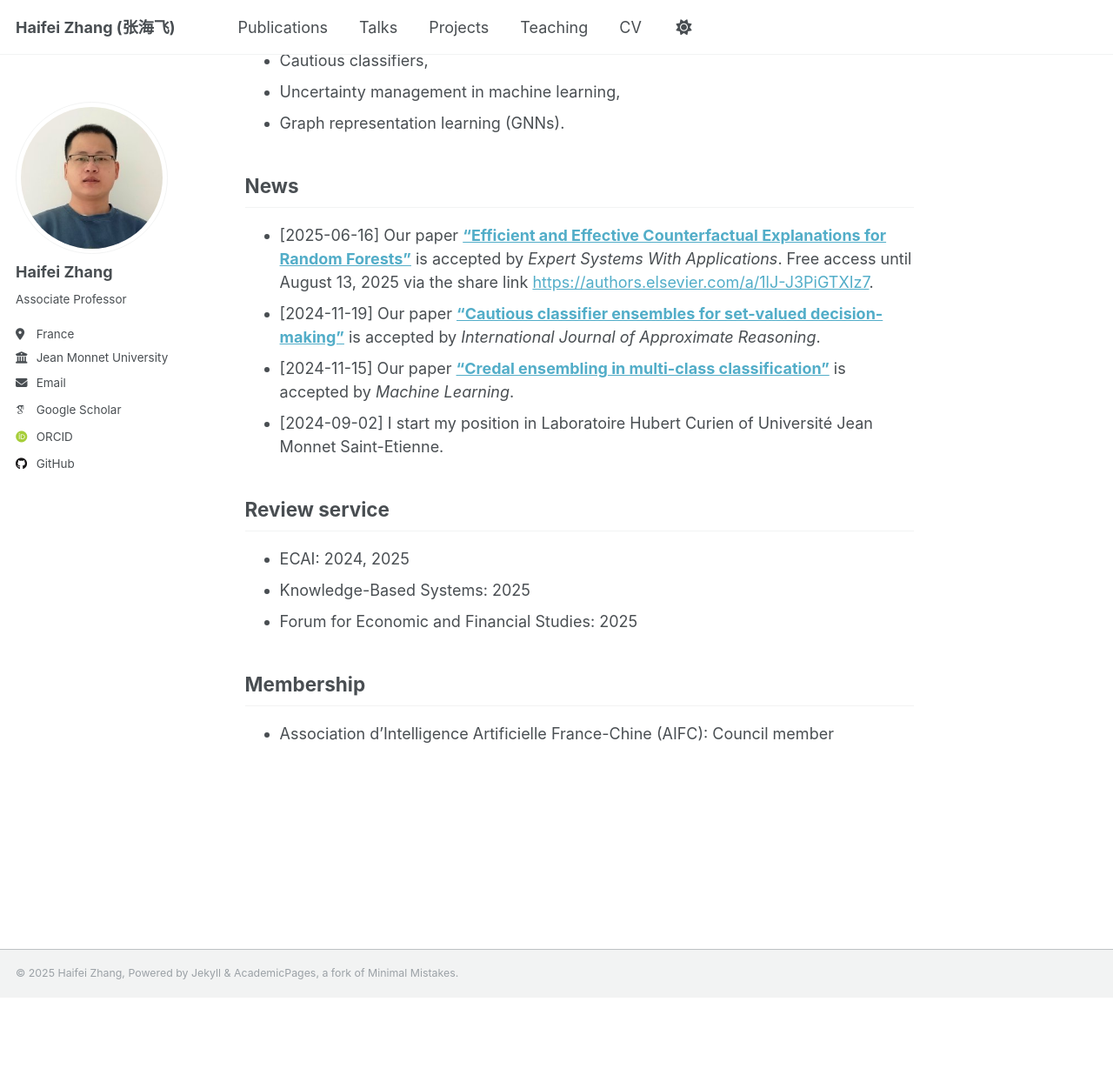
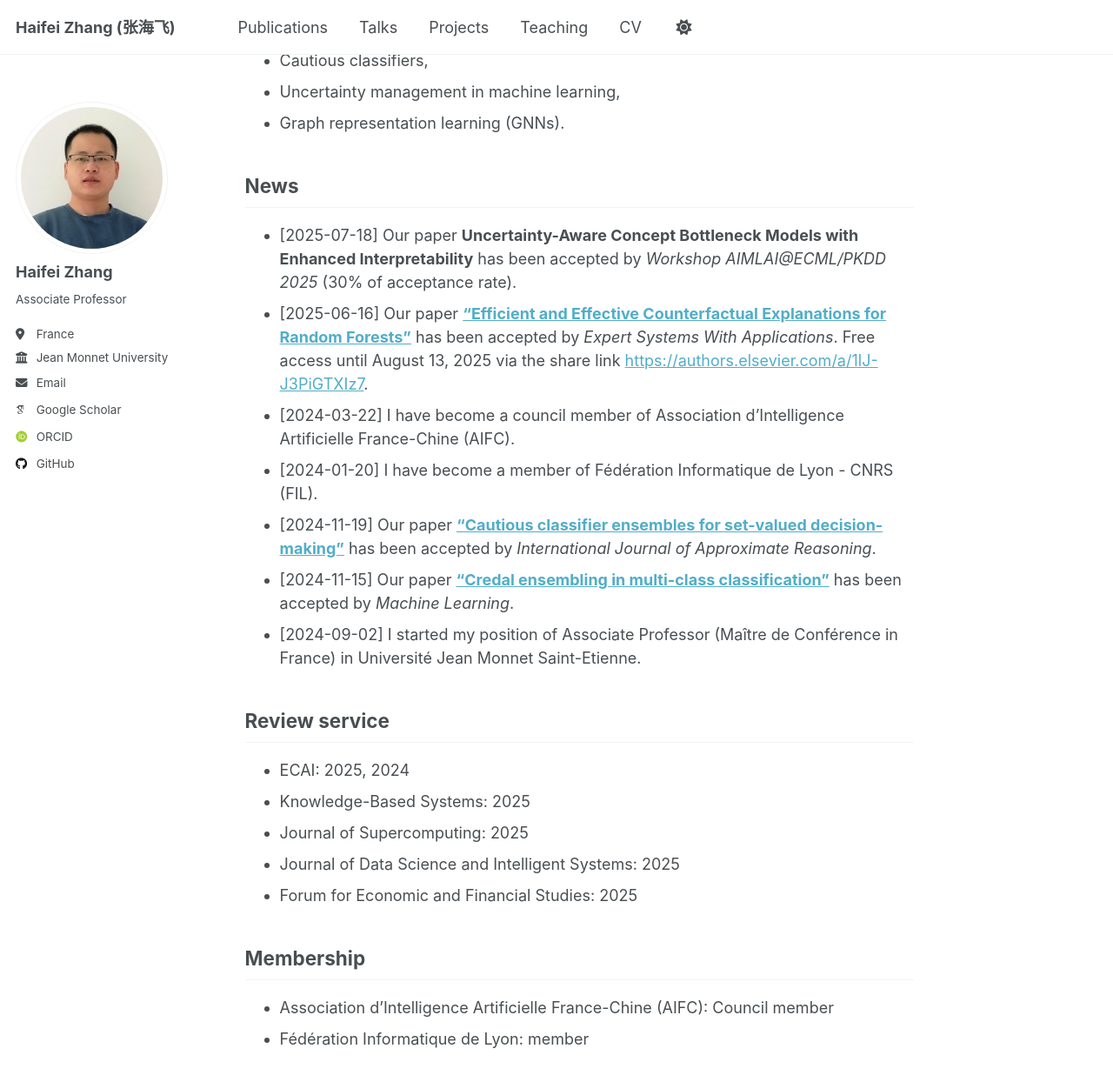
Before and after one commit to Haifei-ZHANG/Haifei-ZHANG.github.io, a Jekyll site: the page built from _pages/about.md, in a window 1280 px wide and 1400 px high, scrolled down 412 px. Shown: the top 1244 px of the window at 87% size. Built offline with Jekyll 4.4.1, drawn with Linux system fonts in a browser that asks for light colours; some web fonts are replaced; before the commit the page ends 1559 px from its top, so only the background shows below that.

Commit message:
update news

```diff
--- a/_pages/about.md
+++ b/_pages/about.md
@@ -17,18 +17,24 @@ My research interests are
 - Graph representation learning (GNNs).
 
 ## News
-- [2025-06-16] Our paper <a href="https://doi.org/10.1016/j.eswa.2025.128661" target="_blank" rel="noopener noreferrer">**"Efficient and Effective Counterfactual Explanations for Random Forests"**</a> is accepted by *Expert Systems With Applications*. Free access until August 13, 2025 via the share link <a href="https://authors.elsevier.com/a/1lJ-J3PiGTXIz7" target="_blank" rel="noopener noreferrer">https://authors.elsevier.com/a/1lJ-J3PiGTXIz7</a>.
-- [2024-11-19] Our paper <a href="https://doi.org/10.1016/j.ijar.2024.109328" target="_blank" rel="noopener noreferrer">**"Cautious classifier ensembles for set-valued decision-making"**</a> is accepted by *International Journal of Approximate Reasoning*.
-- [2024-11-15] Our paper <a href="https://doi.org/10.1007/s10994-024-06703-y" target="_blank" rel="noopener noreferrer">**"Credal ensembling in multi-class classification"**</a> is accepted by *Machine Learning*.
-- [2024-09-02] I start my position in Laboratoire Hubert Curien of Université Jean Monnet Saint-Etienne.
+- [2025-07-18] Our paper **Uncertainty-Aware Concept Bottleneck Models with Enhanced Interpretability** has been accepted by *Workshop AIMLAI@ECML/PKDD 2025* (30% of acceptance rate).
+- [2025-06-16] Our paper <a href="https://doi.org/10.1016/j.eswa.2025.128661" target="_blank" rel="noopener noreferrer">**"Efficient and Effective Counterfactual Explanations for Random Forests"**</a> has been accepted by *Expert Systems With Applications*. Free access until August 13, 2025 via the share link <a href="https://authors.elsevier.com/a/1lJ-J3PiGTXIz7" target="_blank" rel="noopener noreferrer">https://authors.elsevier.com/a/1lJ-J3PiGTXIz7</a>.
+- [2024-03-22] I have become a council member of Association d'Intelligence Artificielle France-Chine (AIFC).
+- [2024-01-20] I have become a member of Fédération Informatique de Lyon - CNRS (FIL).
+- [2024-11-19] Our paper <a href="https://doi.org/10.1016/j.ijar.2024.109328" target="_blank" rel="noopener noreferrer">**"Cautious classifier ensembles for set-valued decision-making"**</a> has been accepted by *International Journal of Approximate Reasoning*.
+- [2024-11-15] Our paper <a href="https://doi.org/10.1007/s10994-024-06703-y" target="_blank" rel="noopener noreferrer">**"Credal ensembling in multi-class classification"**</a> has been accepted by *Machine Learning*.
+- [2024-09-02] I started my position of Associate Professor (Maître de Conférence in France) in Université Jean Monnet Saint-Etienne.
 
 
 
 ## Review service
-- ECAI: 2024, 2025
+- ECAI: 2025, 2024
 - Knowledge-Based Systems: 2025
+- Journal of Supercomputing: 2025
+- Journal of Data Science and Intelligent Systems: 2025
 - Forum for Economic and Financial Studies: 2025
 
 
 ## Membership
 - Association d'Intelligence Artificielle France-Chine (AIFC): Council member
+- Fédération Informatique de Lyon: member
```
